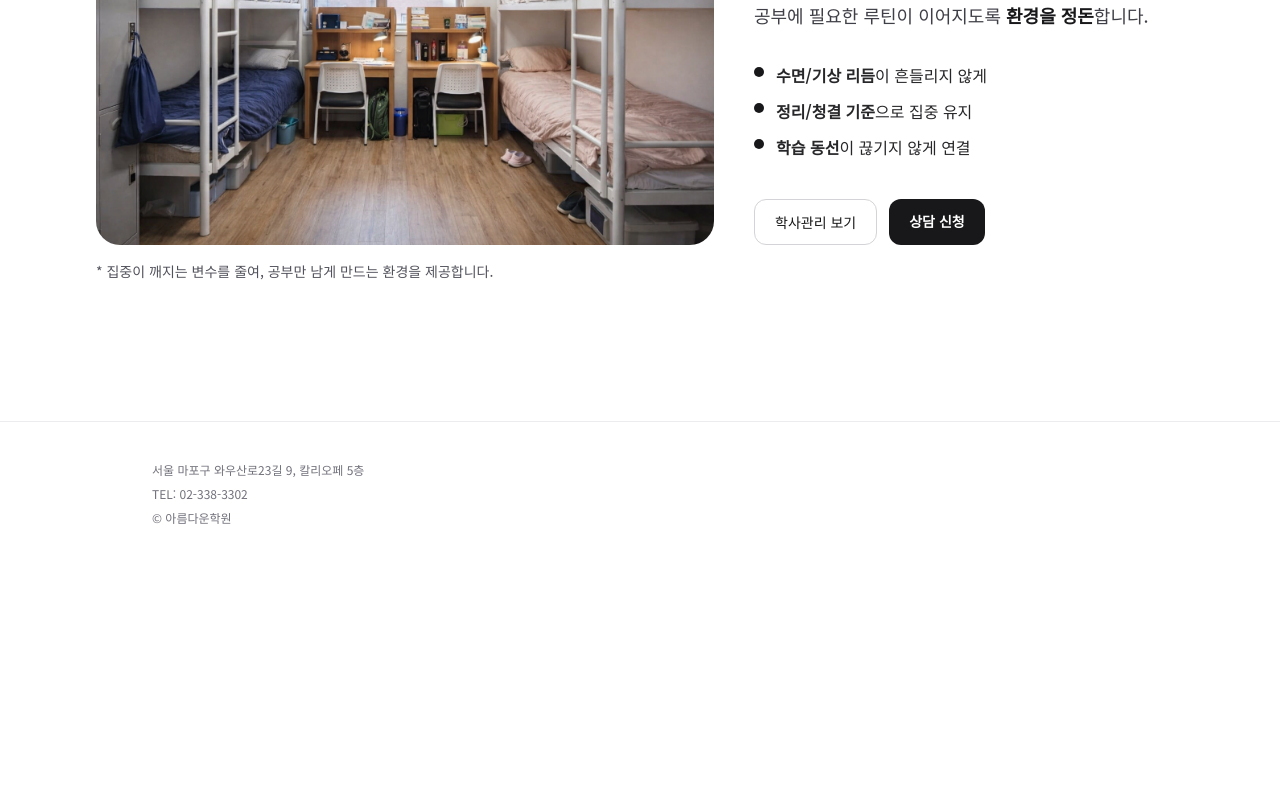
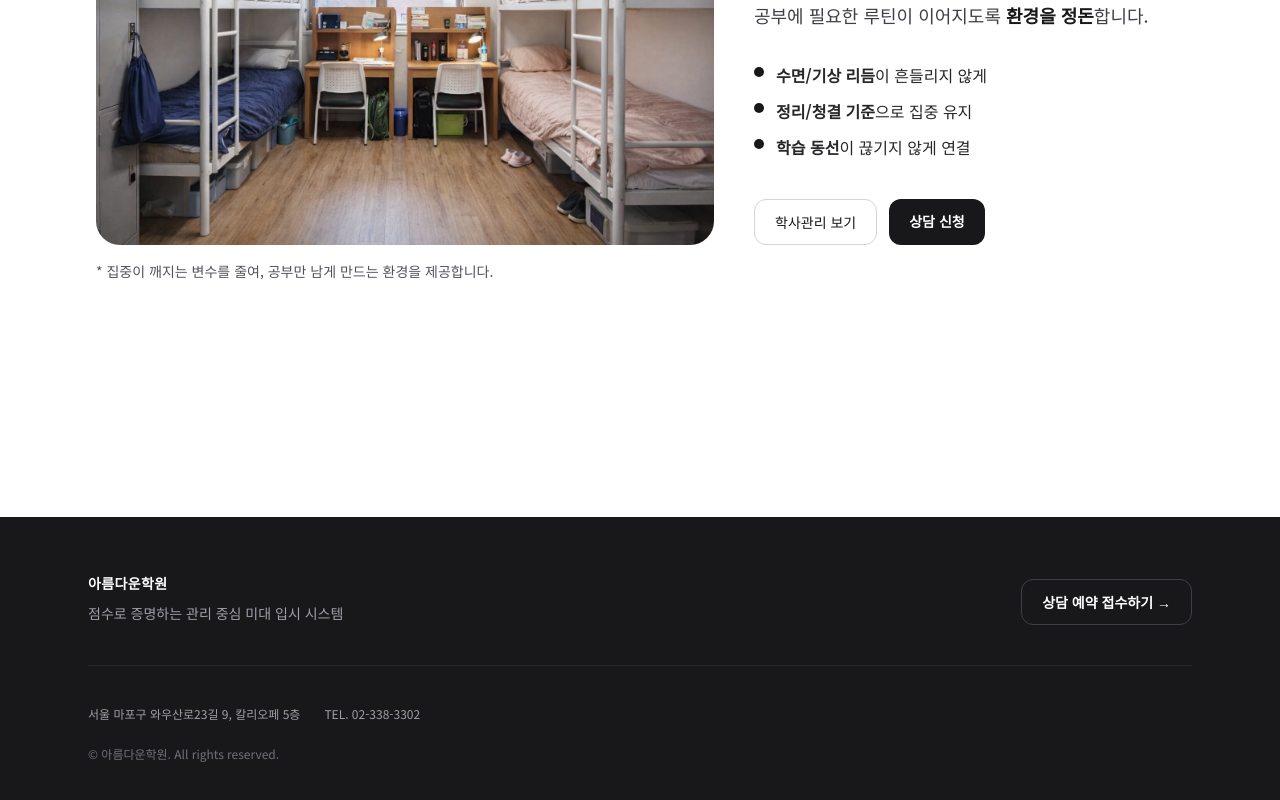
Before and after one commit to gyhan0223/beutiful-academy, a Next.js app: page / in a window 1280 px wide. Shown: the part 4531-5331 px from the top of the page. Before the commit the page ends 5097 px from the top, so only its background shows below. Built offline with nearby package versions, Linux system fonts and the light colour scheme.

Commit message:
Update footer details

```diff
--- a/src/components/SiteFooter.tsx
+++ b/src/components/SiteFooter.tsx
@@ -1,11 +1,44 @@
 export default function SiteFooter() {
   return (
-    <footer className="border-t border-zinc-200/70 py-10 text-xs text-zinc-500">
-      <div className="mx-auto w-full max-w-5xl px-6">
-        <div className="flex flex-col gap-2">
+    <footer className="mt-24 bg-zinc-900 text-zinc-400">
+      <div className="mx-auto w-full max-w-6xl px-6 py-14">
+        {/* Top */}
+        <div className="flex flex-col gap-6 sm:flex-row sm:items-end sm:justify-between">
+          {/* Brand */}
+          <div>
+            <p className="text-sm font-semibold tracking-wide text-white">
+              아름다운학원
+            </p>
+            <p className="mt-2 max-w-sm text-sm leading-6 text-zinc-400">
+              점수로 증명하는 관리 중심 미대 입시 시스템
+            </p>
+          </div>
+
+          {/* CTA */}
+          <div>
+            <a
+              href="/contact"
+              className="inline-flex items-center justify-center rounded-xl border border-zinc-700 px-5 py-3
+                         text-sm font-semibold text-white transition
+                         hover:border-white hover:bg-white hover:text-zinc-900"
+            >
+              상담 예약 접수하기 →
+            </a>
+          </div>
+        </div>
+
+        {/* Divider */}
+        <div className="my-10 h-px w-full bg-zinc-800" />
+
+        {/* Info */}
+        <div className="flex flex-col gap-2 text-xs sm:flex-row sm:gap-6">
           <div>서울 마포구 와우산로23길 9, 칼리오페 5층</div>
-          <div>TEL: 02-338-3302</div>
-          <div>© 아름다운학원</div>
+          <div>TEL. 02-338-3302</div>
+        </div>
+
+        {/* Bottom */}
+        <div className="mt-6 text-xs text-zinc-500">
+          © 아름다운학원. All rights reserved.
         </div>
       </div>
     </footer>
```
